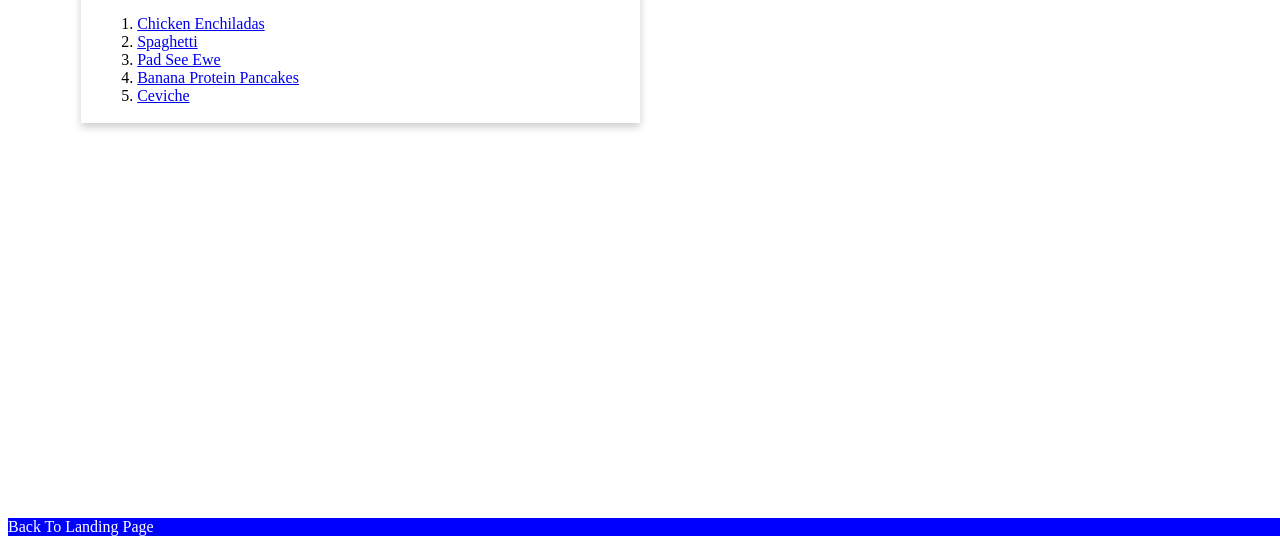
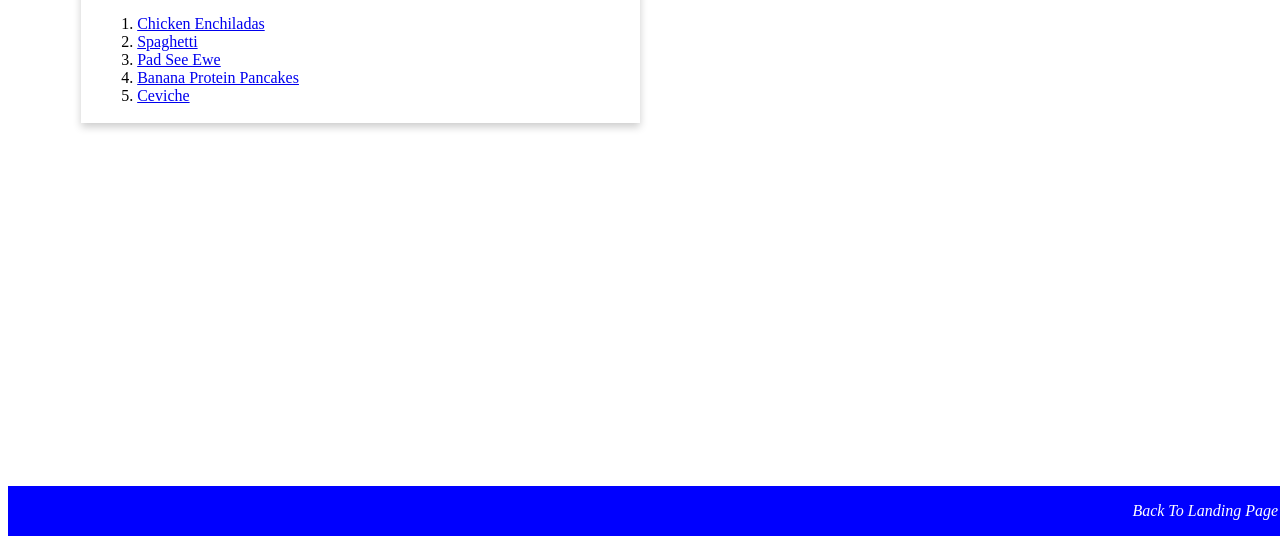
Before and after one commit to marlene-reg/csd-340, a plain HTML site: page module-6/Rodriguez_Mod6_2.html in a window 1280 px wide. Shown: the part 264-800 px from the top of the page. Drawn offline with Linux system fonts and the light colour scheme.

Commit message:
updating

```diff
--- a/module-6/Rodriguez_Mod6_2.html
+++ b/module-6/Rodriguez_Mod6_2.html
@@ -45,7 +45,7 @@
 
 
     <footer>
-        <a href="/csd-340/index.html">Back To Landing Page</a>
+        <p><a href="/csd-340/index.html">Back To Landing Page</a></p>
     </footer>
 
 
```
